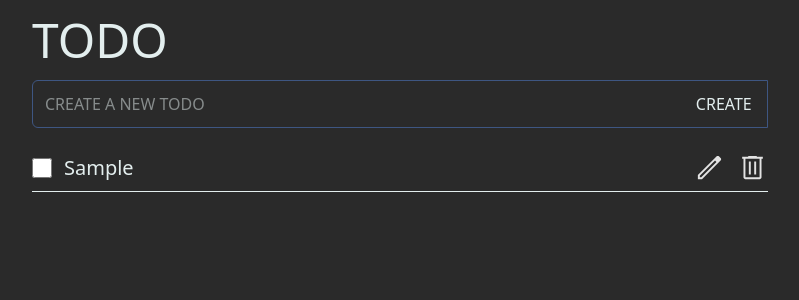
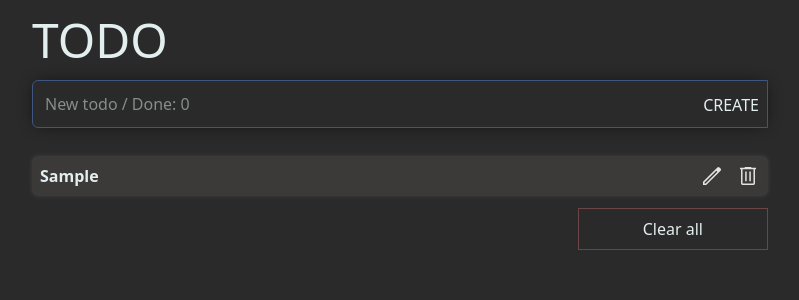
Before and after one commit to DouyaQki/todo, a React (Vite) app: page / in a window 1280 px wide. Both pictures are taken after typing "Sample" into the empty fields and a click on the button "CREATE". Shown: the top 300 px of the page, without its empty margins (240-1039 px from the left). Built offline with nearby package versions, Linux system fonts and the light colour scheme.

Commit message:
tailwind: clear button, list, input placeholder | clear: delete all, input: hidden when edit mode

```diff
--- a/src/components/ClearButton.tsx
+++ b/src/components/ClearButton.tsx
@@ -5,16 +5,17 @@ import useRedux from "../useRedux";
 import { CLEAR_BUTTON_STYLE } from "../tailwindStyles";
 
 function ClearButton() {
-  const { todo, display, deleteChecked, dispatch } = useRedux();
+  const { todo, display, deleteAll, dispatch } = useRedux();
 
-  const SOME_TODO_TO_CLEAR = todo.some(({ done }: { done: boolean }) => done);
+  const editorMode = todo.some(({editorMode}) => editorMode !== true)
 
-  const clear = () => dispatch(deleteChecked());
-  const CLEAR = "Clear all completed tasks";
+  const SOME_TODO = todo.length >= 1 && editorMode
 
+  const clear = () => dispatch(deleteAll());
+  const CLEAR = "Clear all";
   return (
-    SOME_TODO_TO_CLEAR && (
-      <button onClick={clear} className={CLEAR_BUTTON_STYLE + display}>
+    SOME_TODO && (
+      <button onClick={clear} className={CLEAR_BUTTON_STYLE + display + "transition duration-300 hover:bg-[#d0727252] hover:shadow-[0px_0px_15px_1px_rgba(255,_255,_255,_0.10)] self-end"}>
         {CLEAR}
       </button>
     )
--- a/src/components/NewTodo.tsx
+++ b/src/components/NewTodo.tsx
@@ -2,7 +2,6 @@
 import useRedux from "../useRedux";
 // react
 import { useRef } from "react";
-
 // styles
 import { TAILWIND_STYLES } from "../tailwindStyles";
 
@@ -11,27 +10,29 @@ function NewTodo() {
     dispatch,
     userInput,
     createTodo,
-    confirmUpdate,
     cleanInput,
+    inputOnchange,
+    display,
     todo,
-    toggle,
-    inputOnchange,
   } = useRedux();
 
-  const DISPLAY = "";
-  const PLACEHOLDER = "CREATE A NEW TODO";
+  const editorMode = todo.some(({ editorMode }) => editorMode);
+  const todosDone = todo.filter(({ done }) => done).length;
+
+  const todosDoneMessage = ` / Done: ${todosDone}`;
+
+  const NO_PLACEHOLDER = "";
+  const HIDDEN = " hidden";
+  const INVISIBLE = "invisible";
+
+  const disableInput = display.display === HIDDEN ? true : false;
+
+  const PLACEHOLDER = "New todo";
   const inputRef = useRef<HTMLInputElement>(null);
 
-  const isEditorMode = todo.some((element) => element.index !== -1);
-
-  const editorMode = () => {
-    const editedTodoIndex = todo.filter((element) => element.index !== -1)[0]
-      .index;
-
-    dispatch(confirmUpdate([editedTodoIndex, inputRef.current!.value]));
-    dispatch(cleanInput());
-    dispatch(toggle(DISPLAY));
-  };
+  const inputPlaceholder = editorMode
+    ? NO_PLACEHOLDER
+    : PLACEHOLDER + todosDoneMessage;
 
   const create = () => {
     dispatch(createTodo(userInput));
@@ -42,31 +43,23 @@ function NewTodo() {
     dispatch(inputOnchange(event));
   };
 
-  const CONFIRM_BUTTON = (
-    <button className={TAILWIND_STYLES.BUTTON} onClick={editorMode}>
-      CONFIRM
-    </button>
-  );
-
-  const CREATE_BUTTON = (
-    <button className={TAILWIND_STYLES.BUTTON} onClick={create}>
-      CREATE
-    </button>
-  );
-
-  const BUTTON = isEditorMode ? CONFIRM_BUTTON : CREATE_BUTTON;
-
   return (
-    <section className={TAILWIND_STYLES.SECTION}>
+    <section className={editorMode ? INVISIBLE : TAILWIND_STYLES.SECTION}>
       <input
         type="text"
         className={TAILWIND_STYLES.INPUT_TEXT}
-        placeholder={PLACEHOLDER}
+        placeholder={inputPlaceholder}
         value={userInput}
         ref={inputRef}
         onChange={input}
+        disabled={disableInput}
       />
-      {BUTTON}
+      <button
+        className={TAILWIND_STYLES.BUTTON + display.display}
+        onClick={create}
+      >
+        CREATE
+      </button>
     </section>
   );
 }
--- a/src/components/TodoList.tsx
+++ b/src/components/TodoList.tsx
@@ -5,11 +5,12 @@ import { JSX } from "react";
 // images
 import edit from "../assets/edit.svg";
 import deleteIcon from "../assets/delete.svg";
+import checkIcon from "../assets/check.svg";
 // redux
 import useRedux from "../useRedux";
 
 // styles
-import { LI_STYLE, CHECKBOX_STYLE, UL_STYLE } from "../tailwindStyles";
+import { LI_STYLE, TAILWIND_STYLES, UL_STYLE } from "../tailwindStyles";
 
 function TodoList() {
   const {
@@ -19,30 +20,55 @@ function TodoList() {
     deleteTodo,
     updateTodoIndex,
     updateCheck,
-    sendToInput,
     toggle,
   } = useRedux();
 
+  const TODO_DONE =
+    " cursor-pointer backdrop-blur-[5px] bg-[#22c9001a] shadow-[0px_0px_5px_0px_rgba(255,_255,_255,_0.10)] rounded-md flex justify-start items-end gap-3 p-2 my-3 transition duration-500 hover:backdrop-blur-[5px] hover:bg-[#22c90033] hover:shadow-[0px_0px_15px_1px_rgba(255,_255,_255,_0.10)]";
+
   const HIDE = " hidden";
+  const DISPLAY = "";
 
-  const CB_DATA: CB_DATA = ({ task, id, editorMode }, index) => {
+  const CB_DATA: CB_DATA = ({ task, id, editorMode, done }, index) => {
+    const changeEditorMode = (changeTo: boolean) => {
+      dispatch(toggle(DISPLAY));
+      dispatch(updateTodoIndex([index, changeTo]));
+    };
+
+    const selectTodo = () => {
+      if (editorMode) return;
+
+      dispatch(updateCheck(index));
+    };
+
+    const CONFIRM_BUTTON = editorMode ? (
+      <img
+        src={checkIcon}
+        alt="confirm"
+        className={TAILWIND_STYLES.BUTTON}
+        onClick={() => changeEditorMode(false)}
+      />
+    ) : null;
+
     return (
-      <li key={id} className={LI_STYLE.li}>
-        <label className={LI_STYLE.label}>
-          <input
-            type="checkbox"
-            className={CHECKBOX_STYLE + display.display}
-            onChange={() => dispatch(updateCheck(index))}
-          />
-          <p className={LI_STYLE.p}>{editorMode ? null : task}</p>
-        </label>
+      <li key={id} className={done ? TODO_DONE : LI_STYLE.li}>
+        <textarea
+          className={
+            editorMode
+              ? LI_STYLE.p + " cursor-text field-sizing-fixed "
+              : LI_STYLE.p
+          }
+          defaultValue={editorMode ? "" : task}
+          readOnly={editorMode ? false : true}
+          onClick={selectTodo}
+        />
+        {CONFIRM_BUTTON}
         <img
           src={edit}
           alt="edit todo"
           className={LI_STYLE.img + display.display}
           onClick={() => {
-            dispatch(updateTodoIndex(index));
-            dispatch(sendToInput(task));
+            dispatch(updateTodoIndex([index, true]));
             dispatch(toggle(HIDE));
           }}
         />
--- a/src/store/crud/crudSlice.ts
+++ b/src/store/crud/crudSlice.ts
@@ -38,14 +38,7 @@ const crudSlice = createSlice({
       return NEW_TODO;
     },
     updateCheck(state, action: PayloadAction<number>) {
-      const checked = state[action.payload].done;
-
-      if (checked) {
-        state[action.payload].done = false;
-        return;
-      }
-
-      state[action.payload].done = true;
+      state[action.payload].done = !state[action.payload].done;
     },
     deleteTodo(state, action: PayloadAction<number>) {
       const filteredTodo = state.filter(
@@ -54,27 +47,27 @@ const crudSlice = createSlice({
 
       return filteredTodo;
     },
-    deleteChecked(state) {
-      const filterChecked = state.filter(({ done }) => !done);
+    deleteAll(state) {
+      state = [];
 
-      return filterChecked;
+      return state;
     },
-    updateTodoIndex(state, action: PayloadAction<number>) {
-      state[action.payload].index = action.payload;
-      state[action.payload].editorMode = true
+    updateTodoIndex(state, action: PayloadAction<[number, boolean]>) {
+      state[action.payload[0]].index = action.payload[0];
+      state[action.payload[0]].editorMode = action.payload[1];
       // mandar el todo al input
     },
-    confirmUpdate(state, action: PayloadAction<[number, string]>) {
-      const userInput = action.payload[1].trim();
+    // confirmUpdate(state, action: PayloadAction<[number, string]>) {
+    //   const userInput = action.payload[1].trim();
 
-      const NO_INPUT = userInput.length === 0;
+    //   const NO_INPUT = userInput.length === 0;
 
-      if (NO_INPUT) return;
+    //   if (NO_INPUT) return;
 
-      state[action.payload[0]].task = userInput;
-      state[action.payload[0]].index = -1;
-      state[action.payload[0]].editorMode = false;
-    },
+    //   state[action.payload[0]].task = userInput;
+    //   state[action.payload[0]].index = -1;
+    //   state[action.payload[0]].editorMode = false;
+    // },
   },
 });
 
@@ -82,8 +75,8 @@ export const {
   createTodo,
   updateCheck,
   deleteTodo,
-  deleteChecked,
+  deleteAll,
   updateTodoIndex,
-  confirmUpdate,
+  // confirmUpdate,
 } = crudSlice.actions;
 export default crudSlice.reducer;
--- a/src/tailwindStyles.ts
+++ b/src/tailwindStyles.ts
@@ -1,28 +1,27 @@
 // component: App
-const MAIN_STYLE = "text-[#e3eeee] p-4 md:w-3xl";
-const CLEAR_BUTTON_STYLE =
-  "w-full border-1 border-[#3e5682] rounded-md p-2 mt-4 transition duration-300 hover:bg-[#3e5682]";
+const MAIN_STYLE = "h-full flex flex-col justify-start items-stretch text-[#e3eeee] p-4 md:w-3xl";
+const CLEAR_BUTTON_STYLE = "px-16 py-2 bold border-1 border-[#d0727266] rounded-md";
 const H1_TITLE = "text-5xl";
 
 // component: NewTodo
 const TAILWIND_STYLES = {
   SECTION:
-    "flex border-1 border-[#3e5682] rounded-bl-md rounded-tl-md h-12 my-4",
-  BUTTON:
-    "w-24 outline-none select-none p-2 transition duration-300 hover:bg-[#3e5682]",
+    "flex border-1 border-[#3e5682] rounded-bl-md rounded-tl-md h-12 my-4 shadow-[0px_0px_17px_-5px_rgba(0,_0,_0,_0.8)]",
+  BUTTON: "h-12 outline-none select-none p-2",
   INPUT_TEXT: "w-full outline-none pl-3",
 };
 
 // component: TodoList
+
 const LI_STYLE = {
-  li: "h-12 border-b-1 flex items-center gap-3 py-2",
-  label: "flex w-full items-center gap-3",
-  p: "text-[1.25rem]",
-  img: "h-full select-none transition duration-300 hover:bg-[#3e5682]",
-  checkbox: "h-5 w-5",
+  //h-10
+  li: " cursor-pointer backdrop-blur-[5px] bg-[#d5cfc01A] shadow-[0px_0px_5px_0px_rgba(255,_255,_255,_0.10)] rounded-md flex justify-start items-end gap-3 p-2 my-3 transition duration-500 hover:backdrop-blur-[5px] hover:bg-[#d5cfc033] hover:shadow-[0px_0px_15px_1px_rgba(255,_255,_255,_0.10)]",
+  label: "w-full flex justify-center items-center gap-3",
+  p: " cursor-pointer w-full font-semibold field-sizing-content  resize-none outline-none",
+  img: "h-[1.5rem] select-none",
 };
-const CHECKBOX_STYLE = "h-5 w-5";
-const UL_STYLE = `h-96 overflow-y-auto  [&::-webkit-scrollbar]:w-2  [&::-webkit-scrollbar-track]:bg-gray-100  [&::-webkit-scrollbar-thumb]:bg-gray-300  dark:[&::-webkit-scrollbar-track]:bg-neutral-700  dark:[&::-webkit-scrollbar-thumb]:bg-neutral-500`
+
+const UL_STYLE = `min-w-80 [&::-webkit-scrollbar]:w-2  [&::-webkit-scrollbar-track]:bg-gray-100  [&::-webkit-scrollbar-thumb]:bg-gray-300  dark:[&::-webkit-scrollbar-track]:bg-neutral-700  dark:[&::-webkit-scrollbar-thumb]:bg-neutral-500`;
 
 export {
   MAIN_STYLE,
@@ -30,6 +29,5 @@ export {
   H1_TITLE,
   TAILWIND_STYLES,
   LI_STYLE,
-  CHECKBOX_STYLE,
-  UL_STYLE
+  UL_STYLE,
 };
--- a/src/types.ts
+++ b/src/types.ts
@@ -33,7 +33,8 @@ export interface CB_DATA {
       task,
       id,
       editorMode,
-    }: { task: string; id: string; editorMode: boolean },
+      done
+    }: { task: string; id: string; editorMode: boolean; done?: boolean },
     index: number
   ): JSX.Element;
 }
```
Also changed, not shown: src/useRedux.ts (+4 -4 lines), src/assets/check.svg (added).
